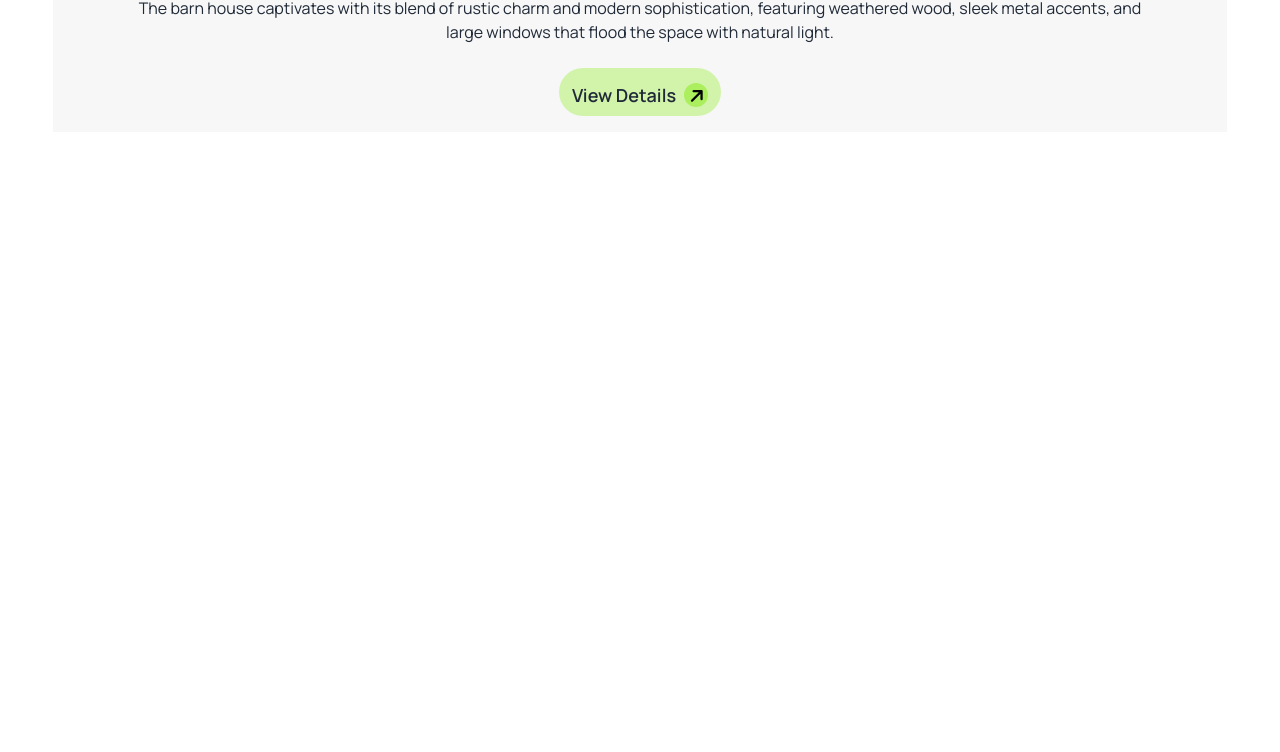
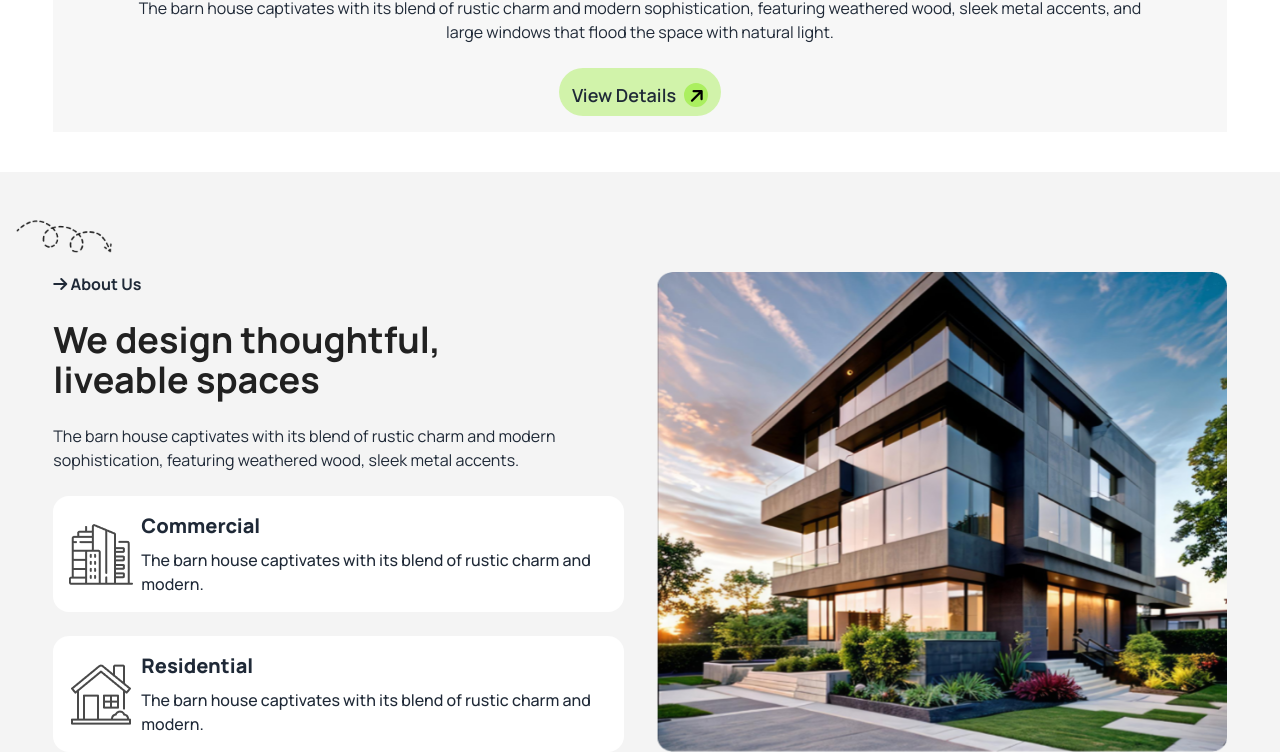
Before and after one commit to indrojitmondal/Rinterio, a plain HTML site: page index.html in a window 1280 px wide. Shown: the part 634-1386 px from the top of the page. Before the commit the page ends 800 px from the top, so only its background shows below. Drawn offline with nearby package versions, Linux system fonts and the light colour scheme.

Commit message:
added about section

```diff
--- a/index.html
+++ b/index.html
@@ -29,6 +29,7 @@
                     body_neutral: 'rgb(51, 51, 51)',
                     primary: 'rgb(171, 239, 95)',
                     header_bg: '#F7F7F7',
+                    about: '#F4F4F4',
                     secondary: 'rgba(171, 239, 95, 0.5)'
 
                 },
@@ -127,8 +128,8 @@
           </div>
       </nav>
 
-      <!-- banner -->
-      <section>
+      <!-- Banner -->
+      <section >
         <div class="hero  h-auto">
             <div class="hero-content text-center">
               <div class="max-w-5xl mx-auto">
@@ -153,7 +154,50 @@
             </div>
           </div>
       </section>
+
+
+
     </main>
 
+    <!-- About  -->
+    <section class=" mt-10 bg-about relative">
+
+        <!-- vector -->
+        <div class="hidden lg:block absolute left-4 top-12">
+           <img class="w-9/12" src="assets/Vector.png" alt="">
+        </div>
+
+       <div class="w-11/12 mx-auto  lg:pt-[100px]  grid grid-cols-1 lg:grid-cols-2 gap-8">
+           <!-- left -->
+           <div class="space-y-6 ">
+              <h4 class="font-bold">
+               <i class="fa-solid    fa-arrow-right "></i>
+
+               About Us</h4>
+              <h1 class="font-bold text-4xl text-[#212121]">We design thoughtful, <br> liveable spaces</h1>
+              <p>The barn house captivates with its blend of rustic charm and
+               modern sophistication, featuring weathered wood, sleek metal accents.</p>
+               <div class="flex items-center space-x-2 p-4  rounded-2xl bg-white">
+                   <img src="assets/commercial.png" alt="">
+                   <div class="space-y-2">
+                       <h3 class="font-extrabold text-xl">Commercial</h3>
+                       <p class="font-medium">The barn house captivates with its blend of rustic charm and modern.</p>
+                   </div>
+               </div>
+               <div class="flex items-center space-x-2 p-4 rounded-2xl bg-white">
+                   <img src="assets/residential.png" alt="">
+                   <div class="space-y-2">
+                       <h3 class="font-extrabold text-xl">Residential</h3>
+                       <p class="font-medium">The barn house captivates with its blend of rustic charm and modern.</p>
+                   </div>
+               </div>
+           </div>
+           <!-- right -->
+           <div class="w-auto h-[300px] lg:h-[480px]">
+               <img class="w-full h-full" src="assets/Rectangle.png" alt="">
+           </div>
+       </div>
+
+   </section>
 </body>
 </html>
```
